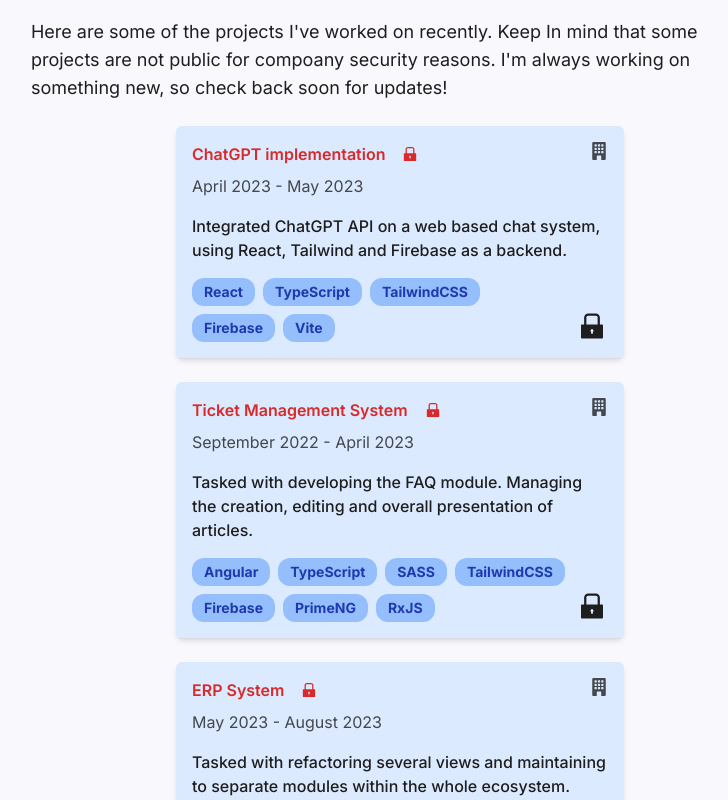
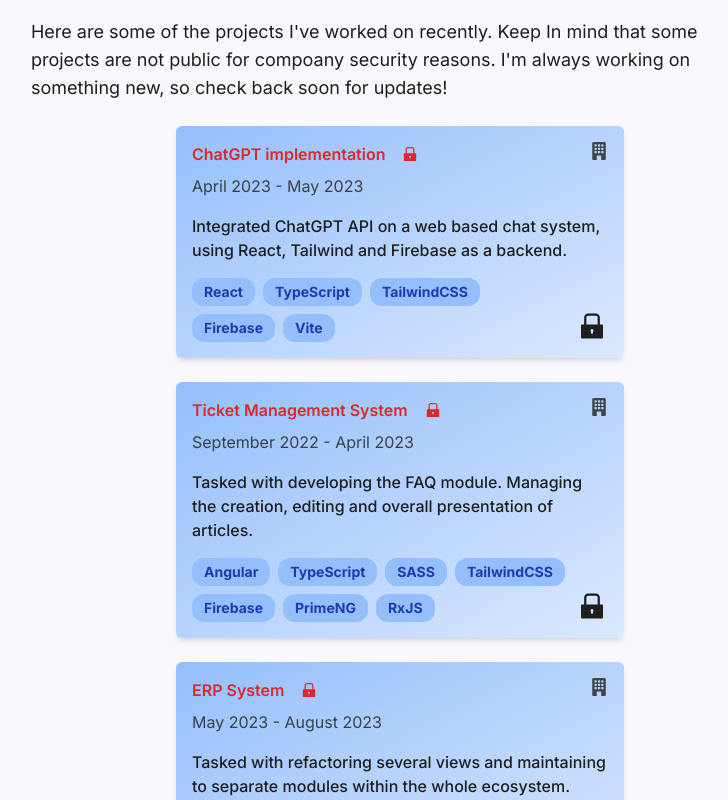
Before and after one commit to Sergionx/portfolio, a React (Vite) app: page / in a window 1280 px wide. Shown: the part 820-1620 px from the top of the page, without its empty margins (240-968 px from the left). Built offline with nearby package versions, Linux system fonts and the light colour scheme.

Commit message:
gradient project

```diff
--- a/src/components/sections/Projects.tsx
+++ b/src/components/sections/Projects.tsx
@@ -70,7 +70,9 @@ export default function Projects() {
       />
 
       <article
-        className="bg-blue-100 dark:bg-blue-900 transition-all duration-300
+        className="bg-gradient-to-br from-tertiary-300 to-tertiary-100
+        dark:from-tertiary-900 dark:to-tertiary-700
+        transition-all duration-300
       hover:bg-blue-100 dark:hover:bg-blue-900/90 hover:scale-105 group
         max-w-md w-full p-4 rounded-md shadow-md relative flex flex-col"
       >
```
